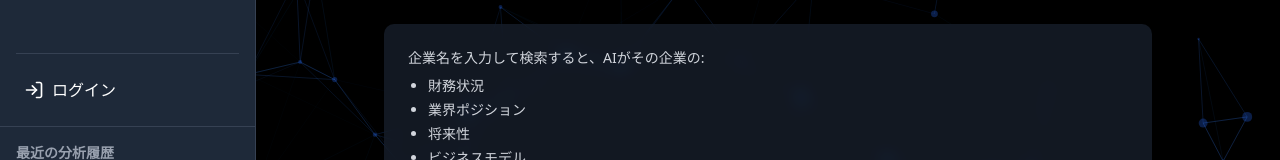
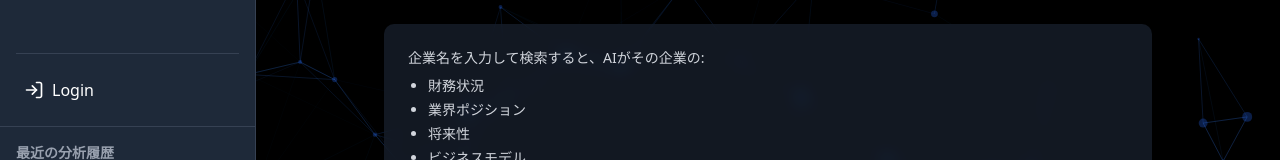
Before and after one commit to hirakei1203/ebis, a Next.js app: page / in a window 1280 px wide. Shown: the part 274-434 px from the top of the page. Built offline with nearby package versions, Linux system fonts and the light colour scheme.

Commit message:
update comment

```diff
--- a/src/app/layout.tsx
+++ b/src/app/layout.tsx
@@ -74,7 +74,7 @@ export default function RootLayout({ children }: { children: React.ReactNode })
                     <path d="M10 17L15 12L10 7" stroke="currentColor" strokeWidth="2" strokeLinecap="round" strokeLinejoin="round"/>
                     <path d="M15 12H3" stroke="currentColor" strokeWidth="2" strokeLinecap="round" strokeLinejoin="round"/>
                   </svg>
-                  ログイン
+                  Login
                 </Link>
               </div>
             </nav>
```
